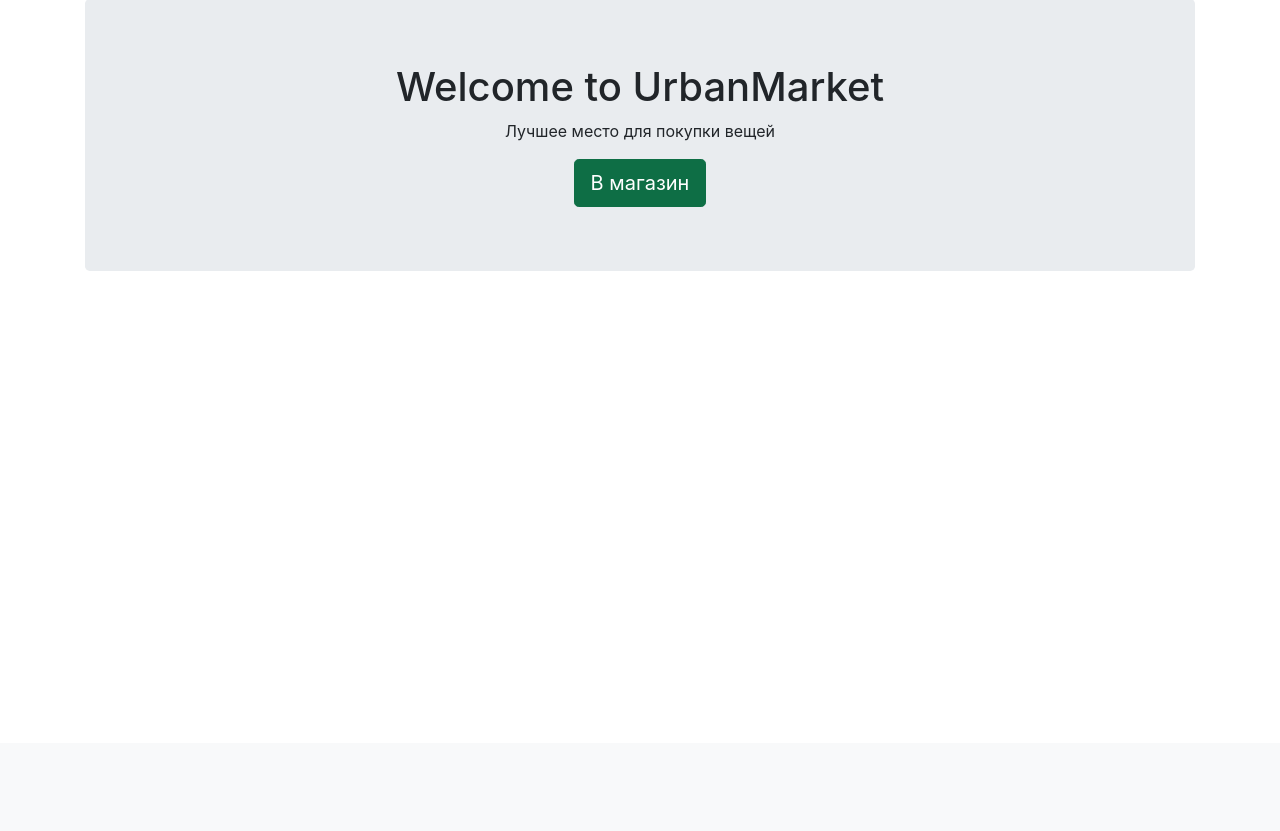
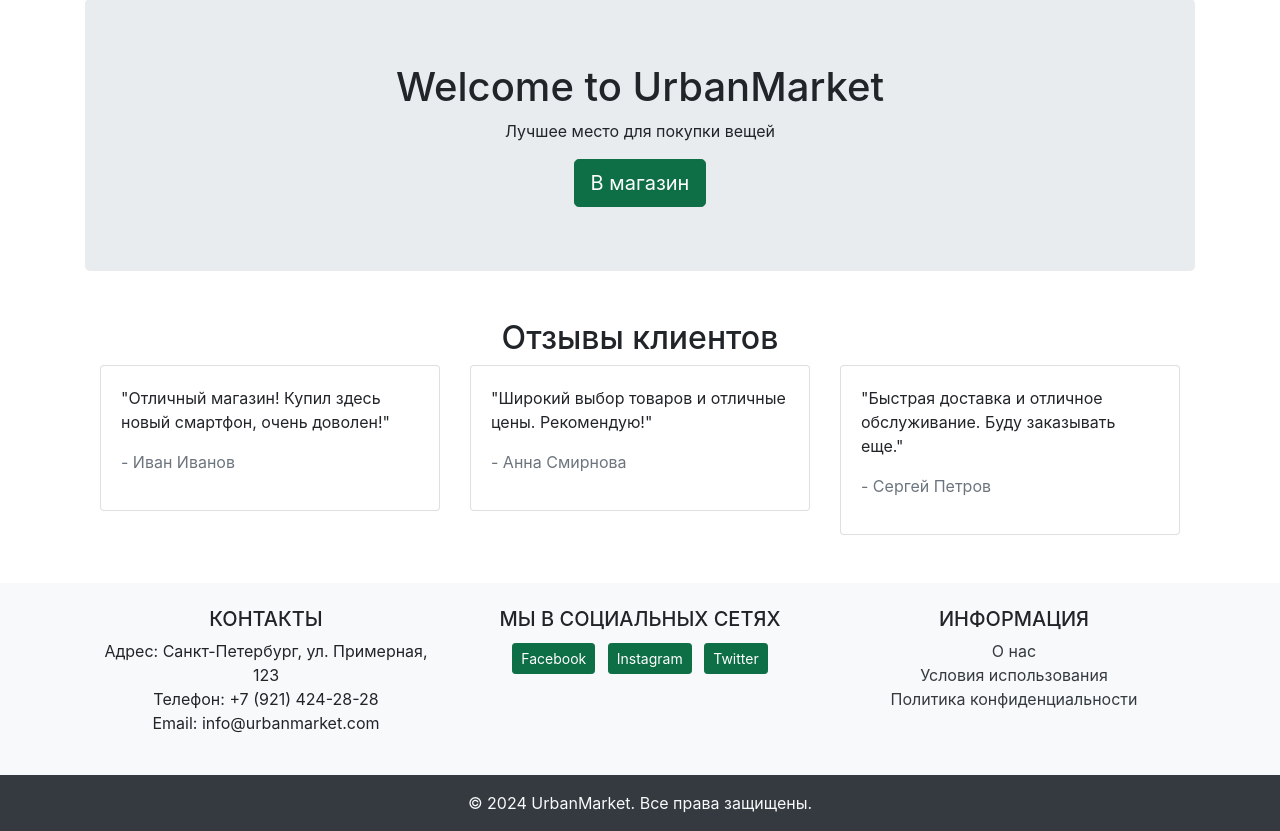
Before and after one commit to SergeySadykovN/MarketUrban, a Django app: page / in a window 1280 px wide. Shown: the part 57-888 px from the top of the page. Before the commit the page ends 328 px from the top, so only its background shows below. Run offline with Django 5.2, Linux system fonts and the light colour scheme; some libraries are stand-ins or nearby versions.

Commit message:
добавил подвал

```diff
--- a/shop/shop/templates/base.html
+++ b/shop/shop/templates/base.html
@@ -49,6 +49,55 @@
         {% endblock %}
     </div>
 
+    <!-- Подвал с контактной информацией -->
+    <footer class="bg-light text-center text-lg-start mt-5">
+        <div class="container p-4">
+            <div class="row">
+                <!-- Контактная информация -->
+                <div class="col-lg-4 col-md-6 mb-4 mb-md-0">
+                    <h5 class="text-uppercase">Контакты</h5>
+                    <p>
+                        Адрес: Санкт-Петербург, ул. Примерная, 123<br>
+                        Телефон: +7 (921) 424-28-28<br>
+                        Email: info@urbanmarket.com
+                    </p>
+                </div>
+
+                <!-- Социальные сети -->
+                <div class="col-lg-4 col-md-6 mb-4 mb-md-0">
+                    <h5 class="text-uppercase">Мы в социальных сетях</h5>
+                    <a href="#" class="btn btn-primary btn-sm m-1" role="button"><i class="fab fa-facebook-f"></i> Facebook</a>
+                    <a href="#" class="btn btn-primary btn-sm m-1" role="button"><i class="fab fa-instagram"></i> Instagram</a>
+                    <a href="#" class="btn btn-primary btn-sm m-1" role="button"><i class="fab fa-twitter"></i> Twitter</a>
+                </div>
+
+                <!-- Другая информация -->
+                <div class="col-lg-4 col-md-12 mb-4 mb-md-0">
+                    <h5 class="text-uppercase">Информация</h5>
+                    <ul class="list-unstyled mb-0">
+                        <li>
+                            <a href="https://github.com/SergeySadykovN/" class="text-dark">О нас</a>
+                        </li>
+                        <li>
+                            <a href="https://github.com/SergeySadykovN/" class="text-dark">Условия использования</a>
+                        </li>
+                        <li>
+                            <a href="https://github.com/SergeySadykovN/" class="text-dark">Политика конфиденциальности</a>
+                        </li>
+
+                    </ul>
+                </div>
+            </div>
+        </div>
+
+        <!-- Нижний подвал -->
+        <div class="text-center p-3 bg-dark text-light">
+            &copy; 2024 UrbanMarket. Все права защищены.
+        </div>
+    </footer>
+
+
+
     <!-- Подключение скриптов Bootstrap и других библиотек -->
     <script src="https://code.jquery.com/jquery-3.5.1.slim.min.js"></script>
     <script src="https://cdn.jsdelivr.net/npm/@popperjs/core@2.5.3/dist/umd/popper.min.js"></script>
--- a/shop/shop/templates/home.html
+++ b/shop/shop/templates/home.html
@@ -9,4 +9,34 @@
         <p>Лучшее место для покупки вещей</p>
         <a class="btn btn-primary btn-lg" href="{% url 'product_list' %}" role="button">В магазин</a>
     </div>
+<!-- Раздел отзывов -->
+    <div class="container mt-5">
+        <h2 class="text-center">Отзывы клиентов</h2>
+        <div class="row">
+            <div class="col-md-4">
+                <div class="card">
+                    <div class="card-body">
+                        <p class="card-text">"Отличный магазин! Купил здесь новый смартфон, очень доволен!"</p>
+                        <p class="text-muted">- Иван Иванов</p>
+                    </div>
+                </div>
+            </div>
+            <div class="col-md-4">
+                <div class="card">
+                    <div class="card-body">
+                        <p class="card-text">"Широкий выбор товаров и отличные цены. Рекомендую!"</p>
+                        <p class="text-muted">- Анна Смирнова</p>
+                    </div>
+                </div>
+            </div>
+            <div class="col-md-4">
+                <div class="card">
+                    <div class="card-body">
+                        <p class="card-text">"Быстрая доставка и отличное обслуживание. Буду заказывать еще."</p>
+                        <p class="text-muted">- Сергей Петров</p>
+                    </div>
+                </div>
+            </div>
+        </div>
+    </div>
 {% endblock %}
--- a/shop/shop/templates/order_success.html
+++ b/shop/shop/templates/order_success.html
@@ -8,5 +8,5 @@
     <p>Номер заказа: {{ order.id }}</p>
     <p>Дата и время заказа: {{ order.updated_at }}</p>
     <p>Сумма заказа: {{ order.total_cost }}</p>
-
+    <a href="{% url 'product_list' %}" class="nav-link"><-- Назад к списку товаров</a>
 {% endblock %}
```
Also changed, not shown: shop/db.sqlite3, shop/shop/static/img/i15.jpg (added), shop/shop/static/img/imac.jpg (added), shop/shop/static/img/mac.jpg (added), shop/shop/static/img/max.jpg (added), shop/shop/static/img/pods.jpg (added), shop/shop/static/img/studio.png (added), shop/shop/static/img/watchj.jpg (added), shop/shop/static/img/Снимок_экрана_2024-06-27_122015.png (added), shop/shop/static/img/Снимок_экрана_2024-06-27_122210.png (added), shop/shop/static/img/Снимок_экрана_2024-06-27_122401.png (added), shop/shop/static/img/Снимок_экрана_2024-06-27_122549.png (added), shop/shop/static/img/Снимок_экрана_2024-06-27_122702.png (added), shop/shop/static/img/Снимок_экрана_2024-06-27_122813.png (added).
